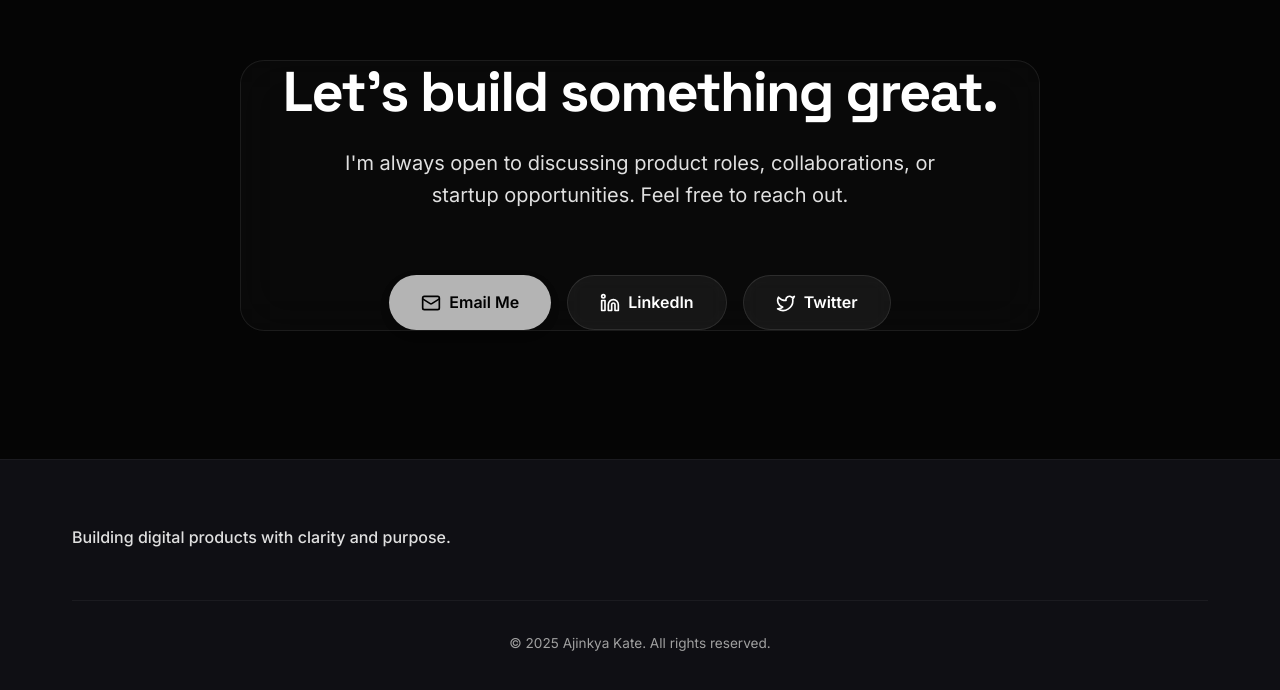
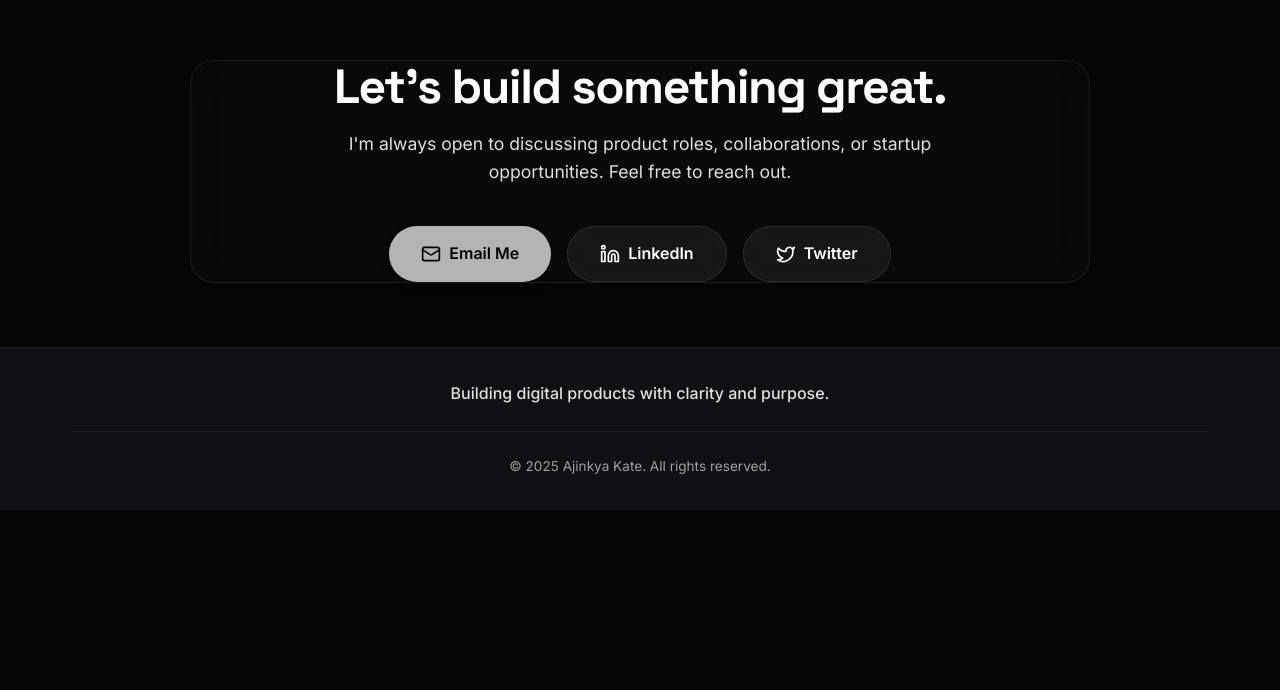
Before and after one commit to AjinkyaKate/my-work, a React (Vite) app: page / in a window 1280 px wide. Shown: the part 7775-8465 px from the top of the page. After the commit the page ends 8285 px from the top, so only its background shows below. Built offline with nearby package versions, Linux system fonts and the light colour scheme.

Commit message:
Optimize Contact and Footer layout: reduce padding, improve responsiveness

```diff
--- a/src/components/Contact.jsx
+++ b/src/components/Contact.jsx
@@ -3,7 +3,7 @@ import { Mail, Linkedin, Twitter } from 'lucide-react';
 
 const Contact = () => {
     return (
-        <section className="section" style={{ paddingBottom: '8rem', position: 'relative' }}>
+        <section className="section" style={{ paddingBottom: '4rem', position: 'relative' }}>
             {/* Gradient Background for Section */}
             <div style={{
                 position: 'absolute',
@@ -19,25 +19,25 @@ const Contact = () => {
                 <div className="glass-panel animate-fade-up contact-panel" style={{
                     textAlign: 'center',
                     borderRadius: 'var(--radius-lg)',
-                    maxWidth: '800px',
+                    maxWidth: '900px',
                     margin: '0 auto',
                     // Use CSS variable for background to handle dark mode automatically via global.css
                 }}>
-                    <h2 style={{ fontSize: 'clamp(2.5rem, 5vw, 3.5rem)', marginBottom: '1.5rem', letterSpacing: '-0.03em', fontFamily: 'var(--font-serif)' }}>Let's build something great.</h2>
-                    <p style={{ fontSize: '1.25rem', color: 'var(--text-secondary)', marginBottom: '3rem', maxWidth: '600px', margin: '0 auto 4rem', lineHeight: '1.6' }}>
+                    <h2 style={{ fontSize: 'clamp(2rem, 5vw, 3rem)', marginBottom: '1rem', letterSpacing: '-0.03em', fontFamily: 'var(--font-serif)' }}>Let's build something great.</h2>
+                    <p style={{ fontSize: '1.1rem', color: 'var(--text-secondary)', marginBottom: '2.5rem', maxWidth: '600px', margin: '0 auto 2.5rem', lineHeight: '1.6' }}>
                         I'm always open to discussing product roles, collaborations, or startup opportunities. Feel free to reach out.
                     </p>
 
                     <div style={{ display: 'flex', gap: '1rem', justifyContent: 'center', flexWrap: 'wrap' }}>
-                        <a href="mailto:ajinkyakate@gmail.com" className="btn btn-primary" style={{ animation: 'pulse 2s infinite' }}>
+                        <a href="mailto:ajinkyakate@gmail.com" className="btn btn-primary" style={{ animation: 'pulse 2s infinite', minWidth: '140px' }}>
                             <Mail size={20} style={{ marginRight: '0.5rem' }} />
                             Email Me
                         </a>
-                        <a href="https://linkedin.com/in/ajinkyakate" target="_blank" rel="noopener noreferrer" className="btn btn-outline">
+                        <a href="https://linkedin.com/in/ajinkyakate" target="_blank" rel="noopener noreferrer" className="btn btn-outline" style={{ minWidth: '140px' }}>
                             <Linkedin size={20} style={{ marginRight: '0.5rem' }} />
                             LinkedIn
                         </a>
-                        <a href="https://x.com/Ajinkya_Kate_" target="_blank" rel="noopener noreferrer" className="btn btn-outline">
+                        <a href="https://x.com/Ajinkya_Kate_" target="_blank" rel="noopener noreferrer" className="btn btn-outline" style={{ minWidth: '140px' }}>
                             <Twitter size={20} style={{ marginRight: '0.5rem' }} />
                             Twitter
                         </a>
--- a/src/components/Footer.jsx
+++ b/src/components/Footer.jsx
@@ -4,7 +4,7 @@ import { Linkedin, Mail, Twitter } from 'lucide-react';
 const Footer = () => {
     return (
         <footer style={{
-            padding: '4rem 0',
+            padding: '2rem 0',
             background: 'var(--bg-secondary)',
             borderTop: '1px solid var(--border-color)'
         }}>
@@ -13,7 +13,8 @@ const Footer = () => {
                     <p style={{
                         fontSize: '1rem',
                         color: 'var(--text-secondary)',
-                        fontWeight: '500'
+                        fontWeight: '500',
+                        textAlign: 'center'
                     }}>
                         Building digital products with clarity and purpose.
                     </p>
@@ -21,8 +22,8 @@ const Footer = () => {
 
 
                 <div style={{
-                    marginTop: '3rem',
-                    paddingTop: '2rem',
+                    marginTop: '1.5rem',
+                    paddingTop: '1.5rem',
                     borderTop: '1px solid var(--border-color)',
                     display: 'flex',
                     justifyContent: 'center',
```
